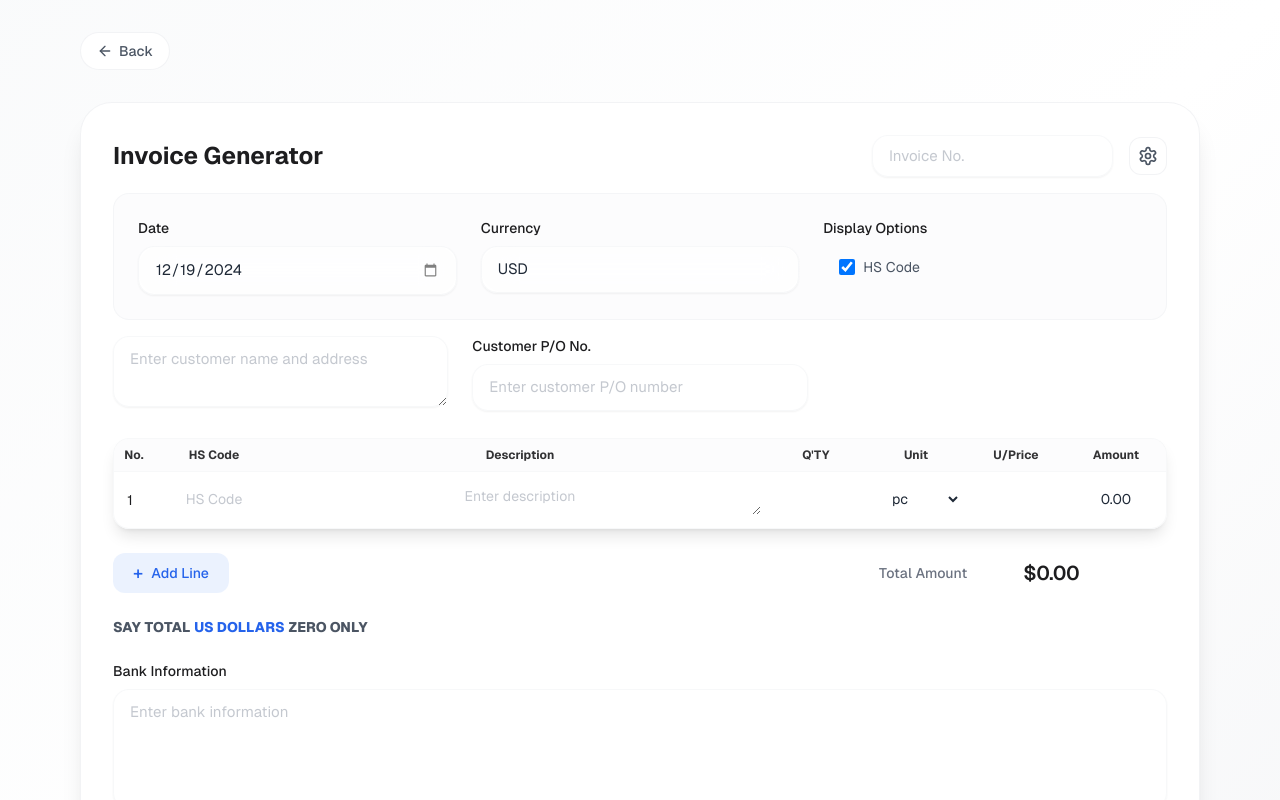
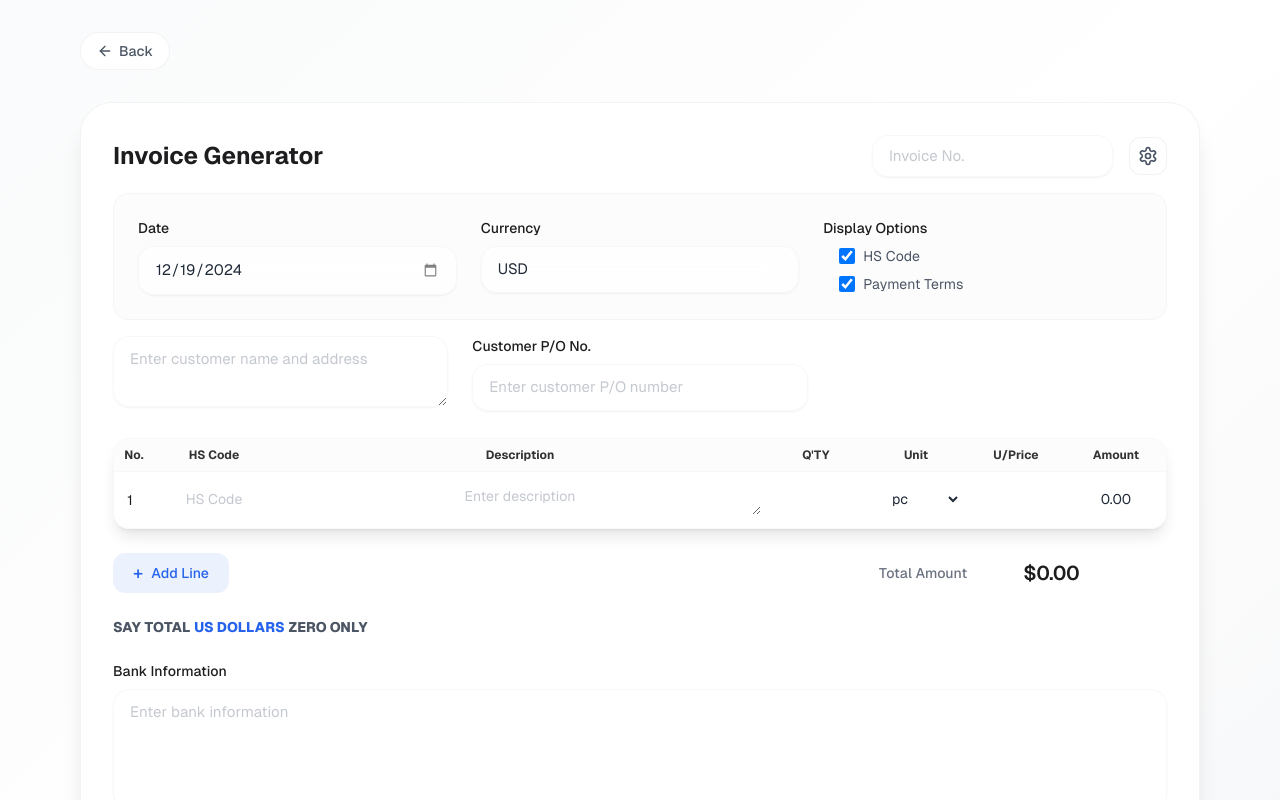
Before and after one commit to luocompany/luosir, a Next.js app: page /invoice in a window 1280 px wide. Both pictures are taken after a click on the button 1148 px from the left and 156 px from the top of the page. Shown: the top 800 px of the page. Built offline with nearby package versions, Linux system fonts and the light colour scheme.

Commit message:
发票-条款-1

```diff
--- a/app/invoice/page.tsx
+++ b/app/invoice/page.tsx
@@ -39,6 +39,7 @@ interface SettingsData {
   date: string;
   currency: string;
   showHsCode: boolean;
+  showPaymentTerms: boolean;
 }
 
 const inputClassName = `w-full px-4 py-2.5 rounded-2xl
@@ -108,7 +109,8 @@ export default function Invoice() {
   const [settings, setSettings] = useState<SettingsData>({
     date: new Date().toISOString().split('T')[0],
     currency: 'USD',
-    showHsCode: true
+    showHsCode: true,
+    showPaymentTerms: true
   });
 
   const addLineItem = () => {
@@ -273,6 +275,7 @@ export default function Invoice() {
         paymentDate: invoiceData.paymentDate,
         amountInWords: invoiceData.amountInWords,
         showHsCode: settings.showHsCode,
+        showPaymentTerms: settings.showPaymentTerms,
         bankInfo: invoiceData.bankInfo,
       };
 
@@ -373,7 +376,8 @@ export default function Invoice() {
 
                 <div className="space-y-2">
                   <label className="block text-sm font-medium">Display Options</label>
-                  <div className="flex items-center h-[42px] px-4">
+                  <div className="flex flex-col gap-2 h-[42px] px-4">
+                    <div className="flex items-center">
                       <input
                         type="checkbox"
                         checked={settings.showHsCode}
@@ -384,6 +388,19 @@ export default function Invoice() {
                       <span className="ml-2 text-sm text-gray-600 dark:text-gray-400">
                         HS Code
                       </span>
+                    </div>
+                    <div className="flex items-center">
+                      <input
+                        type="checkbox"
+                        checked={settings.showPaymentTerms}
+                        onChange={e => setSettings(prev => ({ ...prev, showPaymentTerms: e.target.checked }))}
+                        className="w-4 h-4 rounded border-gray-300 text-blue-500
+                                  focus:ring-blue-500 focus:ring-offset-0"
+                      />
+                      <span className="ml-2 text-sm text-gray-600 dark:text-gray-400">
+                        Payment Terms
+                      </span>
+                    </div>
                   </div>
                 </div>
               </div>
--- a/app/utils/pdfGenerator.ts
+++ b/app/utils/pdfGenerator.ts
@@ -30,6 +30,7 @@ interface QuotationData {
     hasDecimals: boolean;
   };
   showHsCode?: boolean;
+  showPaymentTerms?: boolean;
   bankInfo: string;
 }
 
@@ -556,21 +557,26 @@ export const generateInvoicePDF = async (data: QuotationData) => {
   // 计算银行信息结束位置
   const bankInfoEndY = finalY + 25 + (bankInfoLines.length * 5);
 
-  // 在显示付款条款时设置红色文本
+  // 修改付款条款显示逻辑
   const paymentY = bankInfoEndY + 5;
+
+  // Terms of Payment 行根据设置显示
+  if (data.showPaymentTerms) {
     doc.setTextColor(0, 0, 0); // 重置为黑色
     doc.text('Terms of Payment: Full paid not later than ', 15, paymentY);
     doc.setTextColor(255, 0, 0); // 设置为红色
     doc.text(data.paymentDate, 15 + doc.getTextWidth('Terms of Payment: Full paid not later than '), paymentY);
     doc.setTextColor(0, 0, 0); // 重置为黑色
     doc.text(' by telegraphic transfer.', 15 + doc.getTextWidth('Terms of Payment: Full paid not later than ' + data.paymentDate), paymentY);
+  }
 
-  // 显示发票号提示
-  doc.text('Please state our invoice no. "', 15, paymentY + 5);
+  // Invoice No. 行始终显示
+  const invoiceNoY = data.showPaymentTerms ? paymentY + 5 : paymentY;
+  doc.text('Please state our invoice no. "', 15, invoiceNoY);
   doc.setTextColor(255, 0, 0); // 设置为红色
-  doc.text(data.quotationNo, 15 + doc.getTextWidth('Please state our invoice no. "'), paymentY + 5);
+  doc.text(data.quotationNo, 15 + doc.getTextWidth('Please state our invoice no. "'), invoiceNoY);
   doc.setTextColor(0, 0, 0); // 重置为黑色
-  doc.text('" on your payment documents.', 15 + doc.getTextWidth('Please state our invoice no. "' + data.quotationNo), paymentY + 5);
+  doc.text('" on your payment documents.', 15 + doc.getTextWidth('Please state our invoice no. "' + data.quotationNo), invoiceNoY);
 
   // 保存文件
   doc.save(`Invoice_${data.quotationNo}_${data.date}.pdf`);
```
Lines whose indentation alone changed are shown as unchanged.
